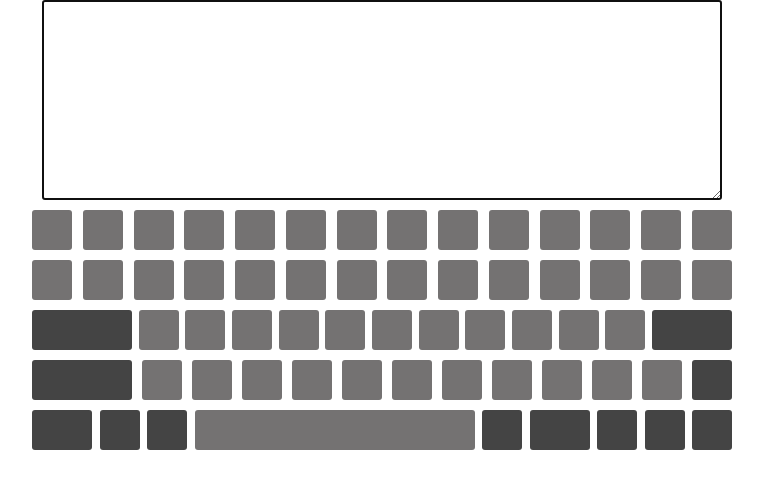
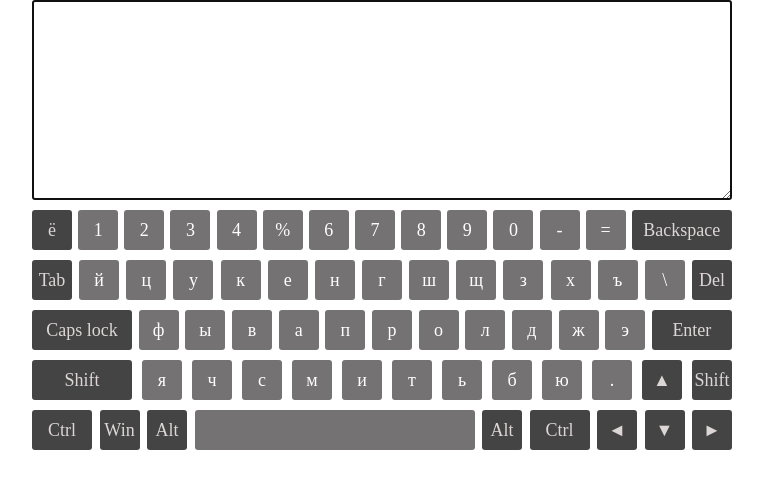
Before and after one commit to burakyauhen/virtual-keyboard, a plain HTML site: page index.html in a window 1280 px wide. Shown: the whole page, without its empty margins (258-1021 px from the left). Drawn offline with Linux system fonts and the light colour scheme.

Commit message:
feat: add setting of textarea

```diff
--- a/scss/components/_base.scss
+++ b/scss/components/_base.scss
@@ -33,7 +33,6 @@ html {
     display: flex;
     justify-content: center;
     align-items: center;
-    padding-left: 0.2rem;
     width: 4rem;
     height: 4rem;
     cursor: pointer;
@@ -43,20 +42,19 @@ html {
     background-color: rgb(116, 114, 114);
 }
 
+.key:hover {
+    background-color: #496855;
+}
+
+.key_active{
+    border-radius: 2rem;
+    background-color: #4deb89;
+}
+
 .key-fun {
     background-color: #444444;
     color:#ddd6d6;
 }
-
-.sup {
-    font-size: 12px;
-    right: 2rem;
-    bottom: 1rem;
-    position: relative;
-}
-// .klaviatura .key:hover{
-//     background: ;
-// }
 
 .backspace,
 .shift-left,
@@ -64,9 +62,6 @@ html {
     width: 10rem;
 }
 
-.shift-right {
-    width: 4rem;
-}
 
 .tab {
     width: 6rem;
@@ -85,7 +80,7 @@ html {
 }
 
 #screen{
-    width: 68rem;
+    width: 70rem;
     height: 20rem;
     margin: 0 auto;
     display: block;
--- a/src/keys.js
+++ b/src/keys.js
@@ -1,191 +1,194 @@
 const keys = [
   [{
-    eng: '`', rus: 'ё', engSup: '~', rusSup: 'Ё', structure: '<div class="key"></div>',
+    keyCode: 'Backquote', en: '`', enS: '~', enC: '`', ru: 'ё', ruS: 'Ё', ruC: 'Ё', structure: '<div class="key key-fun"></div>',
   },
   {
-    eng: '1', rus: '1', engSup: '!', rusSup: '!', structure: '<div class="key"></div>',
+    keyCode: 'Digit1', en: '1', enS: '!', enC: '`', ru: '1', ruS: '!', ruC: '1', structure: '<div class="key"></div>',
   },
   {
-    eng: '2', rus: '2', engSup: '@', rusSup: '"', structure: '<div class="key"></div>',
+    keyCode: 'Digit2', en: '2', enS: '@', enC: '2', ru: '2', ruS: '"', ruC: '2', structure: '<div class="key"></div>',
   },
   {
-    eng: '3', rus: '3', engSup: '#', rusSup: '№', structure: '<div class="key"></div>',
+    keyCode: 'Digit3', en: '3', enS: '#', enC: '3', ru: '3', ruS: '№', ruC: '3', structure: '<div class="key"></div>',
   },
   {
-    eng: '4', rus: '4', engSup: '$', rusSup: ';', structure: '<div class="key"></div>',
+    keyCode: 'Digit4', en: '4', enS: '$', enC: '4', ru: '4', ruS: ';', ruC: '4', structure: '<div class="key"></div>',
   },
   {
-    eng: '5', rus: '5', engSup: '%', rusSup: '%', structure: '<div class="key"></div>',
+    keyCode: 'Digit5', en: '5', enS: '%', enC: '5', ru: '%', ruS: '5', ruC: '5', structure: '<div class="key"></div>',
   },
   {
-    eng: '6', rus: '6', engSup: '^', rusSup: ':', structure: '<div class="key"></div>',
+    keyCode: 'Digit6', en: '6', enS: '^', enC: '`', ru: '6', ruS: ':', ruC: '6', structure: '<div class="key"></div>',
   },
   {
-    eng: '7', rus: '7', engSup: '&', rusSup: '?', structure: '<div class="key"></div>',
+    keyCode: 'Digit7', en: '7', enS: '&', enC: '7', ru: '7', ruS: '?', ruC: '7', structure: '<div class="key"></div>',
   },
   {
-    eng: '8', rus: '8', engSup: '*', rusSup: '*', structure: '<div class="key"></div>',
+    keyCode: 'Digit8', en: '8', enS: '*', enC: '8', ru: '8', ruS: '*', ruC: '8', structure: '<div class="key"></div>',
   },
   {
-    eng: '9', rus: '9', engSup: '(', rusSup: '(', structure: '<div class="key"></div>',
+    keyCode: 'Digit9', en: '9', enS: '(', enC: '9', ru: '9', ruS: '(', ruC: '9', structure: '<div class="key"></div>',
   },
   {
-    eng: '0', rus: '0', engSup: ')', rusSup: ')', structure: '<div class="key"></div>',
+    keyCode: 'Digit0', en: '0', enS: ')', enC: '0', ru: '0', ruS: ')', ruC: '0', structure: '<div class="key"></div>',
   },
   {
-    eng: '-', rus: '-', engSup: '_', rusSup: '_', structure: '<div class="key"></div>',
+    keyCode: 'Minus', en: '-', enS: '_', enC: '-', ru: '-', ruS: '_', ruC: '-', structure: '<div class="key"></div>',
   },
   {
-    eng: '=', rus: '=', engSup: '+', rusSup: '+', structure: '<div class="key"></div>',
+    keyCode: 'Equal', en: '=', enS: '+', enC: '=', ru: '=', ruS: '+', ruC: '=', structure: '<div class="key"></div>',
   },
   {
-    eng: 'Backspace', rus: 'Backspace', structure: '<div class="key"></div>',
+    keyCode: 'Backspace', en: 'Backspace', enS: 'Backspace', enC: 'Backspace', ru: 'Backspace', ruS: 'Backspace', ruC: 'Backspace', structure: '<div class="key key-fun backspace"></div>',
   }],
   [{
-    eng: 'Tab', rus: 'Tab', structure: '<div class="key"></div>',
+    keyCode: 'Tab', en: 'Tab', enS: 'Tab', enC: '`', ru: 'Tab', ruS: 'Tab', ruC: 'Tab', structure: '<div class="key key-fun"></div>',
   },
   {
-    eng: 'Q', rus: 'Й', structure: '<div class="key"></div>',
+    keyCode: 'KeyQ', en: 'q', enS: 'Q', enC: 'Q', ru: 'й', ruS: 'Й', ruC: 'Й', structure: '<div class="key"></div>',
   },
   {
-    eng: 'W', rus: 'Ц', structure: '<div class="key"></div>',
+    keyCode: 'KeyW', en: 'w', enS: 'W', enC: 'W', ru: 'ц', ruS: 'Ц', ruC: 'Ц', structure: '<div class="key"></div>',
   },
   {
-    eng: 'E', rus: 'У', structure: '<div class="key"></div>',
+    keyCode: 'KeyE', en: 'e', enS: 'E', enC: 'E', ru: 'у', ruS: 'У', ruC: 'У', structure: '<div class="key"></div>',
   },
   {
-    eng: 'R', rus: 'К', structure: '<div class="key"></div>',
+    keyCode: 'KeyR', en: 'r', enS: 'R', enC: 'R', ru: 'к', ruS: 'К', ruC: 'К', structure: '<div class="key"></div>',
   },
   {
-    eng: 'T', rus: 'Е', structure: '<div class="key"></div>',
+    keyCode: 'KeyT', en: 't', enS: 'T', enC: 'T', ru: 'е', ruS: 'Е', ruC: 'Е', structure: '<div class="key"></div>',
   },
   {
-    eng: 'Y', rus: 'Н', structure: '<div class="key"></div>',
+    keyCode: 'KeyY', en: 'y', enS: 'Y', enC: 'Y', ru: 'н', ruS: 'Н', ruC: 'Н', structure: '<div class="key"></div>',
   },
   {
-    eng: 'U', rus: 'Г', structure: '<div class="key"></div>',
+    keyCode: 'KeyU', en: 'u', enS: 'U', enC: 'U', ru: 'г', ruS: 'Г', ruC: 'Г', structure: '<div class="key"></div>',
   },
   {
-    eng: 'I', rus: 'Ш', structure: '<div class="key"></div>',
+    keyCode: 'KeyI', en: 'i', enS: 'I', enC: 'I', ru: 'ш', ruS: 'Ш', ruC: 'Ш', structure: '<div class="key"></div>',
   },
   {
-    eng: 'O', rus: 'Щ', structure: '<div class="key"></div>',
+    keyCode: 'KeyO', en: 'o', enS: 'O', enC: 'O', ru: 'щ', ruS: 'Щ', ruC: 'Щ', structure: '<div class="key"></div>',
   },
   {
-    eng: 'P', rus: 'З', structure: '<div class="key"></div>',
+    keyCode: 'KeyP', en: 'p', enS: 'P', enC: 'P', ru: 'з', ruS: 'З', ruC: 'З', structure: '<div class="key"></div>',
   },
   {
-    eng: '[', rus: 'Х', structure: '<div class="key"></div>',
+    keyCode: 'BracketLeft', en: '[', enS: '{', enC: '[', ru: 'х', ruS: 'Х', ruC: 'Х', structure: '<div class="key"></div>',
   },
   {
-    eng: ']', rus: 'Ъ', structure: '<div class="key"></div>',
+    keyCode: 'BracketRight', en: ']', enS: '}', enC: ']', ru: 'ъ', ruS: 'Ъ', ruC: 'Ъ', structure: '<div class="key"></div>',
   },
   {
-    eng: '\\', rus: '\\', engSup: '|', rusSup: '/', structure: '<div class="key"></div>',
+    keyCode: 'Backslash', en: '\\', enS: '|', enC: '\\', ru: '\\', ruS: '/', ruC: '\\', structure: '<div class="key"></div>',
+  },
+  {
+    keyCode: 'Delete', en: 'Del', enS: 'Del', enC: 'Del', ru: 'Del', ruS: 'Del', ruC: 'Del', structure: '<div class="key key-fun"></div>',
   }],
   [{
-    eng: 'Caps Lock', rus: 'Caps Lock', structure: '<div class="key key-fun capslock"></div>',
+    keyCode: 'CapsLock', en: 'Caps lock', enS: 'Caps lock', enC: 'Caps lock', ru: 'Caps lock', ruS: 'Caps lock', ruC: 'Caps lock', structure: '<div class="key key-fun capslock"></div>',
   },
   {
-    eng: 'A', rus: 'Ф', structure: '<div class="key"></div>',
+    keyCode: 'KeyA', en: 'a', enS: 'A', enC: 'A', ru: 'ф', ruS: 'Ф', ruC: 'Ф', structure: '<div class="key"></div>',
   },
   {
-    eng: 'S', rus: 'Ы', structure: '<div class="key"></div>',
+    keyCode: 'KeyS', en: 's', enS: 'S', enC: 'S', ru: 'ы', ruS: 'Ы', ruC: 'Ы', structure: '<div class="key"></div>',
   },
   {
-    eng: 'D', rus: 'В', structure: '<div class="key"></div>',
+    keyCode: 'KeyD', en: 'd', enS: 'D', enC: 'D', ru: 'в', ruS: 'В', ruC: 'В', structure: '<div class="key"></div>',
   },
   {
-    eng: 'F', rus: 'А', structure: '<div class="key"></div>',
+    keyCode: 'KeyF', en: 'f', enS: 'F', enC: 'F', ru: 'а', ruS: 'А', ruC: 'А', structure: '<div class="key"></div>',
   },
   {
-    eng: 'G', rus: 'П', structure: '<div class="key"></div>',
+    keyCode: 'KeyG', en: 'g', enS: 'G', enC: 'G', ru: 'п', ruS: 'П', ruC: 'П', structure: '<div class="key"></div>',
   },
   {
-    eng: 'H', rus: 'Р', structure: '<div class="key"></div>',
+    keyCode: 'KeyH', en: 'h', enS: 'H', enC: 'H', ru: 'р', ruS: 'Р', ruC: 'Р', structure: '<div class="key"></div>',
   },
   {
-    eng: 'J', rus: 'О', structure: '<div class="key"></div>',
+    keyCode: 'KeyJ', en: 'j', enS: 'J', enC: 'J', ru: 'о', ruS: 'О', ruC: 'О', structure: '<div class="key"></div>',
   },
   {
-    eng: 'K', rus: 'Л', structure: '<div class="key"></div>',
+    keyCode: 'KeyK', en: 'k', enS: 'K', enC: 'K', ru: 'л', ruS: 'Л', ruC: 'Л', structure: '<div class="key"></div>',
   },
   {
-    eng: 'L', rus: 'Д', structure: '<div class="key"></div>',
+    keyCode: 'KeyL', en: 'l', enS: 'L', enC: 'L', ru: 'д', ruS: 'Д', ruC: 'Д', structure: '<div class="key"></div>',
   },
   {
-    eng: ';', rus: 'Ж', structure: '<div class="key"></div>',
+    keyCode: 'Semicolon', en: ';', enS: ':', enC: ';', ru: 'ж', ruS: 'Ж', ruC: 'Ж', structure: '<div class="key"></div>',
   },
   {
-    eng: '\'', rus: 'Э', structure: '<div class="key"></div>',
+    keyCode: 'Quote', en: '\'', enS: '"', enC: '\'', ru: 'э', ruS: 'Э', ruC: 'Э', structure: '<div class="key"></div>',
   },
   {
-    eng: 'ENTER', rus: 'ENTER', structure: '<div class="key key-fun enter"></div>',
+    keyCode: 'Enter', en: 'Enter', enS: 'Enter', enC: 'Enter', ru: 'Enter', ruS: 'Enter', ruC: 'Enter', structure: '<div class="key key-fun enter"></div>',
   }],
   [{
-    eng: 'Shift', rus: 'Shift', structure: '<div class="key key-fun shift-left"></div>',
+    keyCode: 'ShiftLeft', en: 'Shift', enS: 'Shift', enC: 'Shift', ru: 'Shift', ruS: 'Shift', ruC: 'Shift', structure: '<div class="key key-fun shift-left"></div>',
   },
   {
-    eng: 'Z', rus: 'Я', structure: '<div class="key"></div>',
+    keyCode: 'KeyZ', en: 'z', enS: 'Z', enC: 'Z', ru: 'я', ruS: 'Я', ruC: 'Я', structure: '<div class="key"></div>',
   },
   {
-    eng: 'X', rus: 'Ч', structure: '<div class="key"></div>',
+    keyCode: 'KeyX', en: 'x', enS: 'X', enC: 'X', ru: 'ч', ruS: 'Ч', ruC: 'Ч', structure: '<div class="key"></div>',
   },
   {
-    eng: 'C', rus: 'С', structure: '<div class="key"></div>',
+    keyCode: 'KeyC', en: 'c', enS: 'C', enC: 'C', ru: 'с', ruS: 'С', ruC: 'С', structure: '<div class="key"></div>',
   },
   {
-    eng: 'V', rus: 'М', structure: '<div class="key"></div>',
+    keyCode: 'KeyV', en: 'v', enS: 'V', enC: 'V', ru: 'м', ruS: 'М', ruC: 'М', structure: '<div class="key"></div>',
   },
   {
-    eng: 'B', rus: 'И', structure: '<div class="key"></div>',
+    keyCode: 'KeyB', en: 'b', enS: 'B', enC: 'B', ru: 'и', ruS: 'И', ruC: 'И', structure: '<div class="key"></div>',
   },
   {
-    eng: 'N', rus: 'Т', structure: '<div class="key"></div>',
+    keyCode: 'KeyN', en: 'n', enS: 'N', enC: 'N', ru: 'т', ruS: 'Т', ruC: 'Т', structure: '<div class="key"></div>',
   },
   {
-    eng: 'M', rus: 'Ь', structure: '<div class="key"></div>',
+    keyCode: 'KeyM', en: 'm', enS: 'M', enC: 'M', ru: 'ь', ruS: 'Ь', ruC: 'Ь', structure: '<div class="key"></div>',
   },
   {
-    eng: '.', rus: 'Б', structure: '<div class="key"></div>',
+    keyCode: 'Comma', en: ',', enS: '<', enC: ',', ru: 'б', ruS: 'Б', ruC: 'Б', structure: '<div class="key"></div>',
   },
   {
-    eng: ',', rus: 'Ю', structure: '<div class="key"></div>',
+    keyCode: 'Period', en: '.', enS: '>', enC: '.', ru: 'ю', ruS: 'Ю', ruC: 'Ю', structure: '<div class="key"></div>',
   },
   {
-    eng: '/', rus: '.', structure: '<div class="key"></div>',
+    keyCode: 'Slash', en: '/', enS: '?', enC: '/', ru: '.', ruS: ',', ruC: '.', structure: '<div class="key"></div>',
   },
   {
-    eng: '&#9650', rus: '&#9650', structure: '<div class="key"></div>',
+    keyCode: 'ArrowUp', en: '&#9650', enS: '&#9650', enC: '&#9650', ru: '&#9650', ruS: '&#9650', ruC: '&#9650', structure: '<div class="key key-fun"></div>',
   },
   {
-    eng: 'Shift', rus: 'Shift', structure: '<div class="key key-fun shift-right"></div>',
+    keyCode: 'ShiftRight', en: 'Shift', enS: 'Shift', enC: 'Shift', ru: 'Shift', ruS: 'Shift', ruC: 'Shift', structure: '<div class="key key-fun shift-right"></div>',
   }],
   [{
-    eng: 'Ctrl', rus: 'Ctrl', structure: '<div class="key key-fun ctrl"></div>',
+    keyCode: 'ControlLeft', en: 'Ctrl', enS: 'Ctrl', enC: 'Ctrl', ru: 'Ctrl', ruS: 'Ctrl', ruC: 'Ctrl', structure: '<div class="key key-fun ctrl"></div>',
   },
   {
-    eng: 'Win', rus: 'Win', structure: '<div class="key key-fun"></div>',
+    keyCode: 'MetaLeft', en: 'Win', enS: 'Win', enC: 'Win', ru: 'Win', ruS: 'Win', ruC: 'Win', structure: '<div class="key key-fun"></div>',
   },
   {
-    eng: 'Alt', rus: 'Alt', structure: '<div class="key key-fun"></div>',
+    keyCode: 'AltLeft', en: 'Alt', enS: 'Alt', enC: 'Alt', ru: 'Alt', ruS: 'Alt', ruC: 'Alt', structure: '<div class="key key-fun"></div>',
   },
   {
-    eng: '', rus: '', structure: '<div class="key space"></div>',
+    keyCode: 'Space', en: '', enS: '', enC: '', ru: '', ruS: '', ruC: '', structure: '<div class="key space"></div>',
   },
   {
-    eng: 'Alt', rus: 'Alt', structure: '<div class="key key-fun"></div>',
+    keyCode: 'AltRight', en: 'Alt', enS: 'Alt', enC: 'Alt', ru: 'Alt', ruS: 'Alt', ruC: 'Alt', structure: '<div class="key key-fun"></div>',
   },
   {
-    eng: 'Ctrl', rus: 'Ctrl', structure: '<div class="key key-fun ctrl"></div>',
+    keyCode: 'ControlRight', en: 'Ctrl', enS: 'Ctrl', enC: 'Ctrl', ru: 'Ctrl', ruS: 'Ctrl', ruC: 'Ctrl', structure: '<div class="key key-fun ctrl"></div>',
   },
   {
-    eng: '&#9668', rus: '&#9668', structure: '<div class="key key-fun"></div>',
+    keyCode: 'ArrowLeft', en: '&#9668', enS: '&#9668', enC: '&#9668', ru: '&#9668', ruS: '&#9668', ruC: '&#9668', structure: '<div class="key key-fun"></div>',
   },
   {
-    eng: '&#9660', rus: '&#9660', structure: '<div class="key key-fun"></div>',
+    keyCode: 'ArrowDown', en: '&#9660', enS: '&#9660', enC: '&#9660', ru: '&#9660', ruS: '&#9660', ruC: '&#9660', structure: '<div class="key key-fun"></div>',
   },
   {
-    eng: '&#9658', rus: '&#9658', structure: '<div class="key key-fun"></div>',
+    keyCode: 'ArrowRight', en: '&#9658', enS: '&#9658', enC: '&#9658', ru: '&#9658', ruS: '&#9658', ruC: '&#9658', structure: '<div class="key key-fun"></div>',
   }],
 ];
--- a/src/set-keyboard.js
+++ b/src/set-keyboard.js
@@ -1,14 +1,53 @@
-// let language = 'eng';
+
+
+let language = 'eng';
+
 const body = document.querySelector('.body');
 
 body.insertAdjacentHTML('afterbegin', '<textarea name="area" id="screen" autofocus></textarea><div class="keyboard"></div');
 const keyboard = document.querySelector('.keyboard');
+const textArea = document.querySelector('#screen');
 
-for (let arr = 0; arr < keys.length; arr += 1) {
-  alert(keyboard.innerHTML);
-  keyboard.insertAdjacentHTML('beforeend', '<div class="row"></div>');
-  const row = keyboard.lastElementChild;
-  for (let el = 0; el < keys[arr].length; el += 1) {
-    row.insertAdjacentHTML('beforeend', keys[arr][el].structure);
+function createKeyboard(keys) {
+  for (let arr = 0; arr < keys.length; arr += 1) {
+    keyboard.insertAdjacentHTML('beforeend', '<div class="row"></div>');
+    const row = keyboard.lastElementChild;
+    for (let el = 0; el < keys[arr].length; el += 1) {
+      row.insertAdjacentHTML('beforeend', keys[arr][el].structure);
+    }
   }
 }
+
+createKeyboard(keys);
+const virtualKeys = document.querySelectorAll('.key');
+
+function feelKeyboard(keys, language, sh, caps) {
+  let currentKey = 0;
+  for (let arr = 0; arr < keys.length; arr += 1) {
+    for (let el = 0; el < keys[arr].length; el += 1) {
+      virtualKeys[currentKey].innerHTML = keys[arr][el].ru;
+      currentKey += 1;
+    }
+  }
+}
+
+feelKeyboard(keys);
+
+function printKey(event) {
+  const key = findKey(event.code);
+  textArea.value += key.ru;
+  event.preventDefault();
+  // alert(event.code + '  ' + event.key);
+}
+
+addEventListener('keydown', printKey);
+
+function findKey(code) {
+  for (let arr = 0; arr < keys.length; arr += 1) {
+    for (let el = 0; el < keys[arr].length; el += 1) {
+      if (keys[arr][el].keyCode === code) {
+        return keys[arr][el];
+      }
+    }
+  }
+}
```
Also changed, not shown: index.html (+1 -0 lines), .eslintrc.js, styles/index.css, 1 other file.
